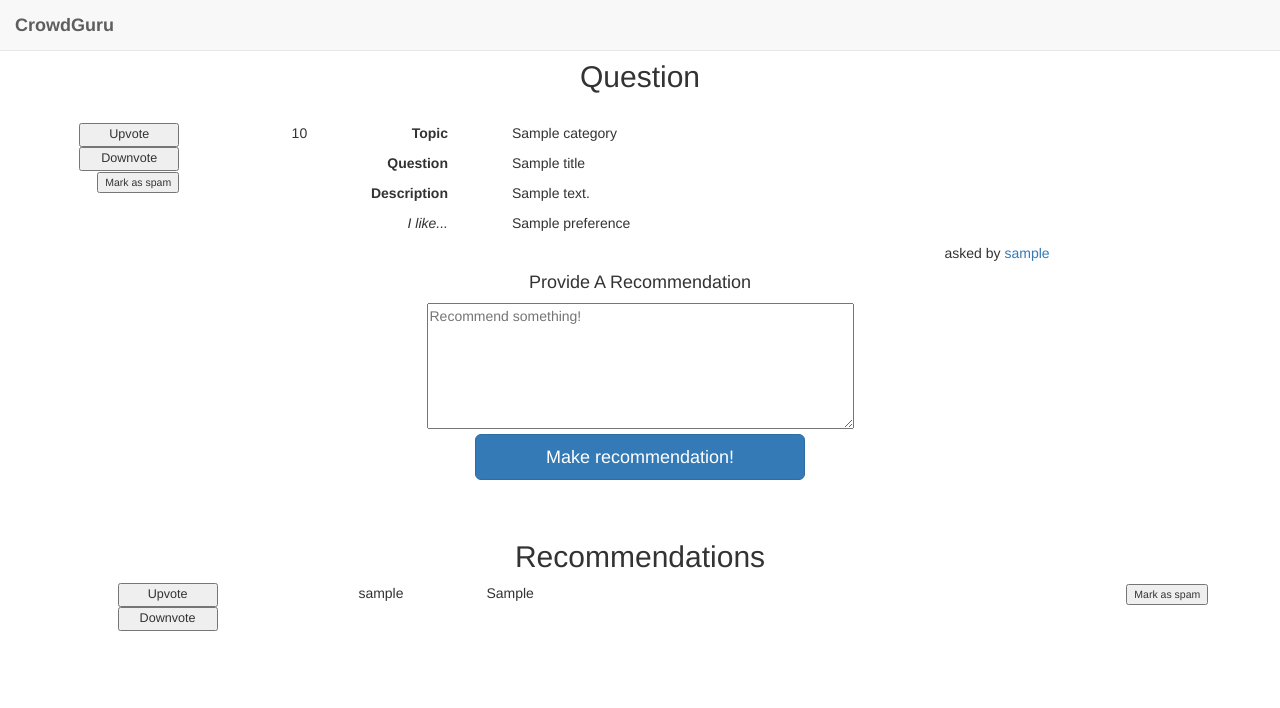
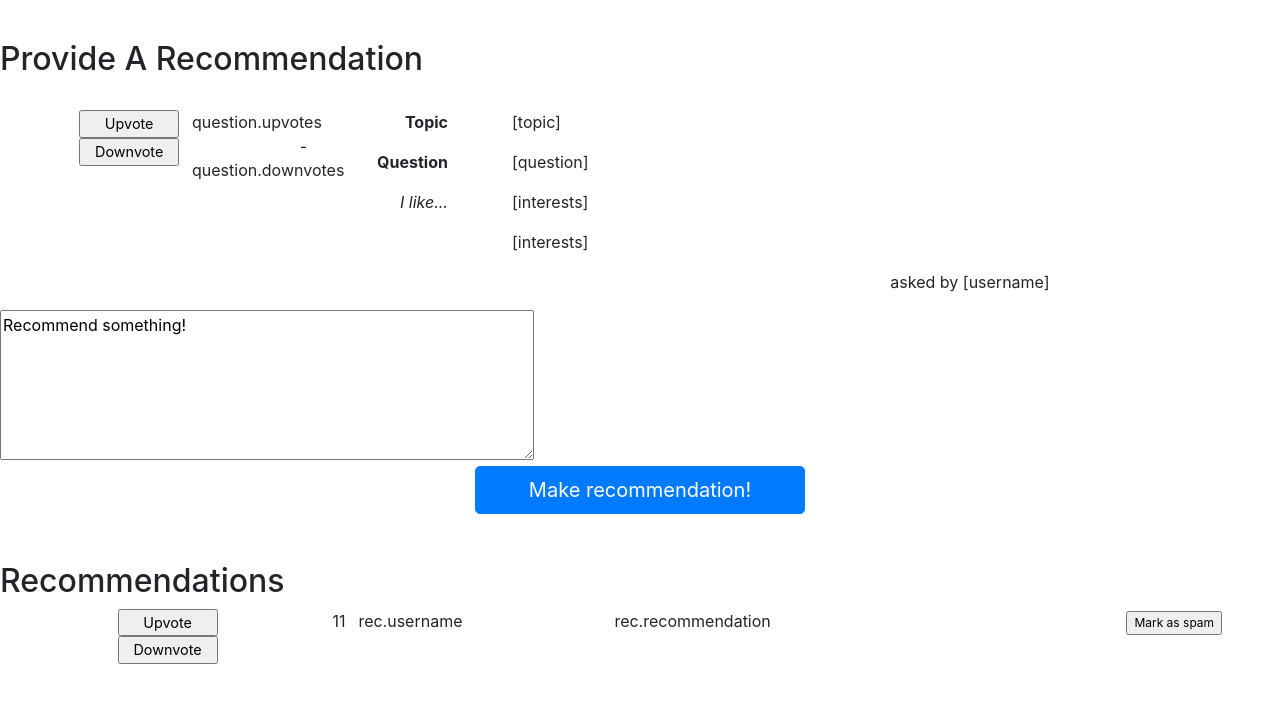
Before and after one commit to ryin1/nets213-project, a Django app: template src/crowdguru/templates/question.html in a window 1280 px wide. Shown: the top 708 px of the page. Run offline with Django 3.2, Linux system fonts and the light colour scheme; tables that the repository leaves empty hold one stand-in row (Sample ...); the template is opened without the code that fills it: values named after a table or form of the project are taken from there, most other values are stand-ins (such as "Sample title", 1, 10 or a date in 2020); some libraries are stand-ins or nearby versions.

Commit message:
fixed html for multiple recommendations

```diff
--- a/src/crowdguru/templates/question.html
+++ b/src/crowdguru/templates/question.html
@@ -1,111 +1,103 @@
-{% extends 'base.html' %}
-
-{% block content %}
-<style>
+<!DOCTYPE html>
+<html>
+<head>
+  <title>Crowd Guru</title>
+  </script>
+  <link rel="stylesheet" href="http://getbootstrap.com/dist/css/bootstrap.css">
+  <meta name="viewport" content="width=device-width, initial-scale=1.0">
+  <style type="text/css">
+    body {
+      padding-top: 40px;
+      padding-bottom: 40px;
+      background-color: white;
+    }
     .login-box {
-  max-width: none !important;
+      margin: 0 auto;
+    }
+    .login-box .form-control {
+      margin-bottom: 10px;
     }
   </style>
+</head>
 <body align="center">
-  <h2>Question</h2>
+  <h2>Provide A Recommendation</h2>
   <br>
   <div class="login-box">
 	<div style="float: left; width: 14%; margin-right: 1%;">
 	  <div align="right">
-      <form action="/upvote_question/" id="answer" method="post">
-      {% csrf_token %}
-        <input type="hidden" name="question_id" value="{{ id }}">
+	    <form action="/upvote" id="answer" method="post">
+	      <input type="hidden" name="questionID" value="{{ id }}">
           <input type="submit" style="width: 100px; font-size: 0.9em;" value="Upvote">
         </form>
 	  </div>
 	  <div align="right">
-      <form action="/downvote_question/" id="answer" method="post">
-      {% csrf_token %}
-          <input type="hidden" name="question_id" value="{{ id }}">
-      <input type="submit" style="width: 100px; font-size: 0.9em;" value="Downvote">
-        </form>
-    </div>
-    <div align="right">
-    <form action="/spam_question/" id="answer" method="post">
-    {% csrf_token %}
-        <input type="hidden" name="question_id" value="{{ id }}">
-    <input type="submit" style="font-size: 0.75em;" value="Mark as spam">
-      </form>
-  </div>
-  </div>
-  <div style="float: left; width: 9%; margin-right: 1%;" align="right">
-    <p>{{ net_votes }}</p>
-  </div>
-  <div style="float: left; width: 10%; margin-right: 5%;" align="right">
-    <p><strong>Topic</strong></p>
-    <p><strong>Question</strong></p>
-    <p><strong>Description</strong></p>
-    {% if preferences %}
-      <p><em>I like...</em></p>
-    {% else %}
-      <p></p>
-    {% endif %}
-  </div>
-  <div style="float: left; width: 60%;" align="left">
-    <p>{{ category.name }}</p>
-      <p>{{ title }}</p>
-      <p>{{ description }}</p>
-      <p></p>
-      {% for preference in preferences %}
-        <p>{{ preference }}</p>
-      {% endfor %}
-    <p style="margin-right: 30%" align="right">asked by <a href="/user/{{ author.id }}">{{ author.username }}</a></p> <!-- TODO -->
-  </div>
-  <br>
-  {% if request.user.username != author.username %}
-  <h4>Provide A Recommendation</h4>
-    <form action="/add_recommendation/" id="answer" method="post">
-    {% csrf_token %}
-    <textarea name="recommendation" rows="6" cols="50" placeholder="Recommend something!"></textarea>
-      <input type="hidden" name="question_id" value="{{ id }}">
-    <input type="submit" style="margin: 0 auto; width: 330px;" value="Make recommendation!" class="btn btn-lg btn-primary btn-block">
-    </form>
-  {% endif %}
-  <br>
-  <br>
-  <h2>Recommendations</h2>
-  {% for rec in recommendations %}
-  <div style="float: left; width: 17%; margin-right: 1%;">
-    <div align="right">
-      <form action="/upvote_recommendation/" id="answer" method="post">
-      {% csrf_token %}
-        <input type="hidden" name="question_id" value="{{ id }}">
-      <input type="hidden" name="recommendation_id" value="{{ rec.id }}">
-          <input type="submit" style="width: 100px; font-size: 0.9em;" value="Upvote">
-        </form>
-    </div>
-    <div align="right">
-      <form action="/downvote_recommendation/" id="answer" method="post">
-      {% csrf_token %}
-          <input type="hidden" name="question_id" value="{{ id }}">
-      <input type="hidden" name="recommendation_id" value="{{ rec.id }}">
+	    <form action="/downvote" id="answer" method="post">
+          <input type="hidden" name="questionID" value="{{ id }}">
 		  <input type="submit" style="width: 100px; font-size: 0.9em;" value="Downvote">
         </form>
 	  </div>
 	</div>
 	<div style="float: left; width: 9%; margin-right: 1%;" align="right">
-    <p>{{ rec.net_votes }}</p>
+	  <p>question.upvotes - question.downvotes</p>
 	</div>
-  <div style="float: left; width: 10%;" align="left">
-    <p>{{ rec.author.username }}</p>
+    <div style="float: left; width: 10%; margin-right: 5%;" align="right">
+      <p><strong>Topic</strong></p>
+	  <p><strong>Question</strong></p>
+	  <p><em>I like...</em></p>
 	</div>
-  <div style="float: left; width: 49%; margin-right: 1%" align="left">
-    <p>{{ rec.recommendation }}</p>
+	<div style="float: left; width: 60%;" align="left">
+	  <p>[topic]</p> <!-- TODO -->
+	  <p>[question]</p> <!-- TODO -->
+	  <!-- probably use a for loop to get all the interests -->
+	  <p>[interests]</p> <!-- TODO -->
+	  <p>[interests]</p> <!-- TODO -->
+	  <p style="margin-right: 30%" align="right">asked by [username]</p> <!-- TODO -->
+	</div>
+	<br>
+    <form action="/answerquestion" id="answer" method="post">
+	  <textarea rows="6" cols="50" name="recommendation" form="answer">Recommend something!</textarea>
+      <input type="hidden" name="questionID" value="{{ id }}">
+	  <input type="submit" style="margin: 0 auto; width: 330px;" value="Make recommendation!" class="btn btn-lg btn-primary btn-block">
+    </form>
+	<br>
+	<br>
+	<h2>Recommendations</h2>
+	{% for rec in recommendations %}
+	<div style="width: 100%; min-height: 100px;">
+	  <div style="float: left; width: 17%; margin-right: 1%;">
+	    <div align="right">
+	      <form action="/upvote" id="answer" method="post">
+	        <input type="hidden" name="questionID" value="{{ id }}">
+		    <input type="hidden" name="recID" value="{{ rec.id }}">
+            <input type="submit" style="width: 100px; font-size: 0.9em;" value="Upvote">
+          </form>
+	    </div>
+	    <div align="right">
+	      <form action="/downvote" id="answer" method="post">
+            <input type="hidden" name="questionID" value="{{ id }}">
+		    <input type="hidden" name="recID" value="{{ rec.id }}">
+		    <input type="submit" style="width: 100px; font-size: 0.9em;" value="Downvote">
+          </form>
+	    </div>
+	  </div>
+	  <div style="float: left; width: 9%; margin-right: 1%;" align="right">
+	    <p>11</p>
+	  </div>
+	  <div style="float: left; width: 20%;" align="left">
+	    <p>rec.username</p>
+	  </div>
+	  <div style="float: left; width: 40%;" align="left">
+	    <p>rec.recommendation</p>
 	  </div>
 	  <div style="float: left; width: 10%; margin-right: 2%;" align="left">
-    <form action="/spam_recommendation/" id="answer" method="post">
-    {% csrf_token %}
-        <input type="hidden" name="question_id" value="{{ id }}">
-    <input type="hidden" name="recommendation_id" value="{{ rec.id }}">
+	    <form action="/spam" id="answer" method="post">
+          <input type="hidden" name="questionID" value="{{ id }}">
+		  <input type="hidden" name="recID" value="{{ rec.id }}">
 		  <input type="submit" style="font-size: 0.75em;" value="Mark as spam">
         </form>
+	  </div>
 	</div>
 	{% endfor %}
   </div>
 </body>
-{% endblock %}
+</html>
```
Lines whose indentation alone changed are shown as unchanged.
